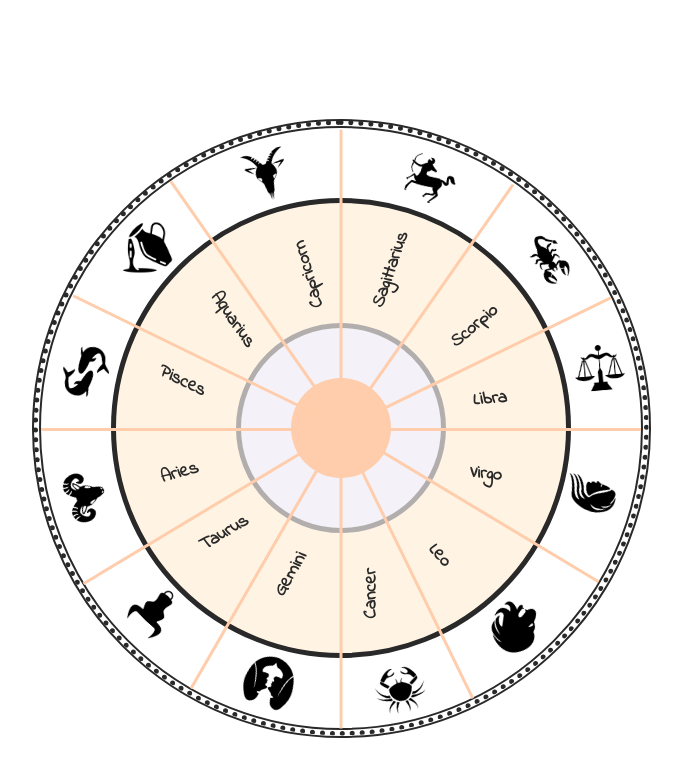
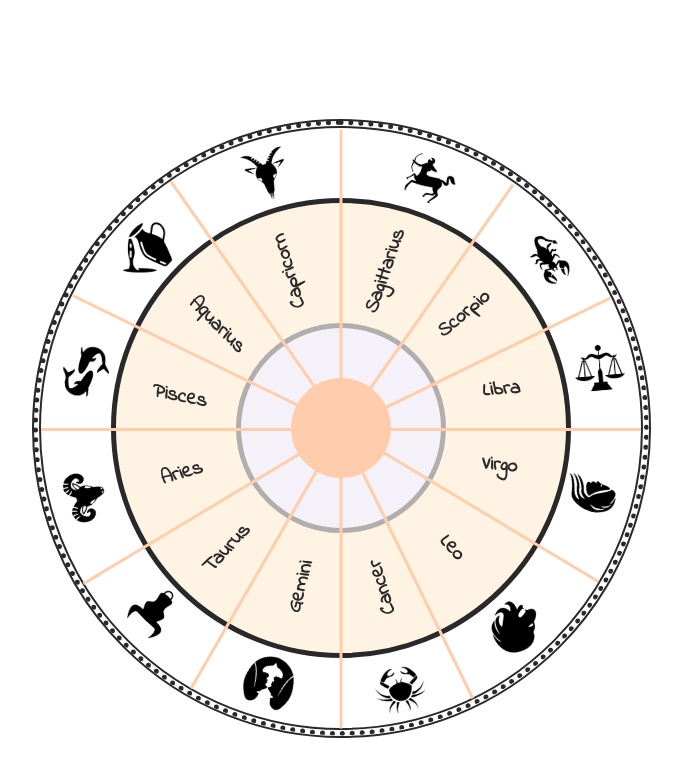
Before and after one commit to SabiulSabit/zodiac, a plain HTML site: page index.html in a window 1280 px wide. Shown: the whole page, without its empty margins (411-1093 px from the left). Drawn offline with Linux system fonts and the light colour scheme.

Commit message:
update style

```diff
--- a/style.css
+++ b/style.css
@@ -1,7 +1,7 @@
 p{
   font-family: 'Indie Flower', cursive;
-  font-weight: 700;
-  font-size: 18px;
+  font-weight: 1000;
+  font-size: 20px;
 }
 .roundOne {
   position: relative;
@@ -211,12 +211,13 @@ color: #292929;
 }
 
 .lineOne .symbolText{
-margin-left: 69px;
+margin-left: 56px;
+margin-top: 6px;
 transform: rotate(176deg);
 }
 .lineTwo .symbolText{
-margin-left: 47px;
-margin-top: 2px;
+margin-left: 48px;
+margin-top: 14px;
 transform: rotate(166deg);
 }
 .lineThree .symbolText{
@@ -224,24 +225,48 @@ margin-top: 19px;
 transform: rotate(164deg);
 }
 .lineFour .symbolText{
-
+margin-left: -7px;
+margin-top: 16px;
 transform: rotate(164deg);
 }
 .lineFive .symbolText{
-margin-left: -33px;
-
+margin-left: -41px;
+margin-top: 14px;
+transform: rotate(-10deg);
+}
+.lineSix .symbolText{
+margin-left: 2px;
+margin-top: 14px;
+transform: rotate(-15deg);
 }
 .lineSeven .symbolText{
 transform: rotate(-16deg);
-margin-top: 17px;
+margin-top: 14px;
+}
+.lineEight .symbolText{
+transform: rotate(-16deg);
+margin-top: 14px;
+margin-left: -8px;
+}
+.lineNine .symbolText{
+transform: rotate(-16deg);
+margin-top: 14px;
+margin-left: -8px;
+}
+.lineTen .symbolText{
+transform: rotate(-16deg);
+margin-top: 11px;
+margin-left: 4px;
 }
 .lineEleven .symbolText{
   margin-left: 20px;
+  margin-top: 11px;
   transform: rotate(164deg);
 }
 .lineTwelve .symbolText{
-  margin-left: 25px;
+  margin-left: 16px;
   transform: rotate(155deg);
+  margin-top: 11px;
 }
 
 
```
